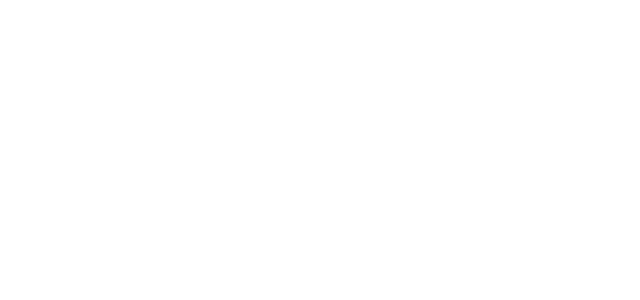
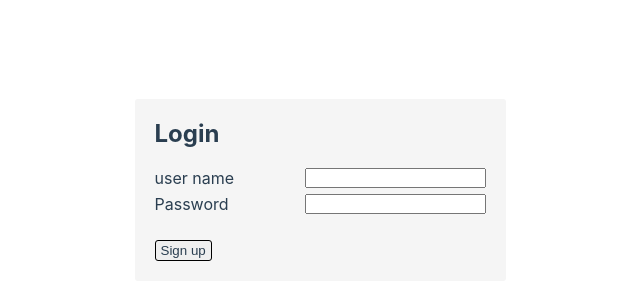
Before and after one commit to kiztopia1/enasiz, a React (Create React App) app: page /login in a window 1280 px wide. Before the commit this address had no page. Shown: the part 170-470 px from the top of the page, without its empty margins (320-960 px from the left). Built offline with nearby package versions, Linux system fonts and the light colour scheme.

Commit message:
login page added

```diff
--- a/src/App.js
+++ b/src/App.js
@@ -1,11 +1,11 @@
 
 import {BrowserRouter as Router, Route, Routes} from 'react-router-dom';
-
+import './App.css';
 
 // components
 import Home from './pages/home'
 import Signup from './pages/signup'
-import './App.css';
+import Login from './pages/login';
 
 function App() {
   return (
@@ -13,6 +13,7 @@ function App() {
       <Routes >
         <Route path='/' element={<Home/>}/>
         <Route path='/signup' element={<Signup/>}/>
+        <Route path='/login' element={<Login/>}/>
       </Routes >
     </Router>
     );
--- /dev/null
+++ b/src/pages/login/index.css
@@ -0,0 +1,31 @@
+.main{
+    display: flex;
+    align-items: center;
+    justify-content: center;
+    height: 100vh;
+    position: relative;
+}
+.cont{
+    position: relative;
+    top:-40px;
+    background-color: whitesmoke;
+    padding:20px;
+    border-radius: 3px;
+}
+.cont h2{
+    margin-bottom: 20px;
+}
+.input-cont{
+    display: flex;
+    margin-bottom: 6px;
+}
+.cont .input-cont label{
+    display: inline-block;
+    width: 150px;
+}
+.cont button{
+    border:1px solid black;
+    padding: 2px 5px;
+    border-radius: 3px;
+    margin-top: 10px;
+}
--- /dev/null
+++ b/src/pages/login/index.js
@@ -0,0 +1,42 @@
+import React from 'react'
+import './index.css'
+class Login extends React.Component {
+    constructor(props){
+        super(props);
+        this.state = {error: ''}
+        this.handelSubmit = this.handelSubmit.bind(this)
+    }
+
+    handelSubmit(event){
+        event.preventDefault();
+        const data = new FormData(event.target)
+        console.log(data.get('username'))
+    }
+    render () {
+        return (
+            <div className='main'>
+
+                <div className="cont">
+
+                <h2>Login</h2>
+                <form onSubmit={this.handelSubmit}>
+                    <div className="input-cont">
+                        <label htmlFor="username">user name</label>
+                        <input type="text" name="username" id="username" required='true' />
+                    </div>
+                    <div className="input-cont">
+                        <label htmlFor="password">Password</label>
+                        <input type="password" name="password" id="password" required='true'/>
+                    </div>
+                    <p className="error">{this.state.error}</p>
+
+                    <button type="submit">Sign up</button>
+                </form>
+                </div>
+
+            </div>
+        )
+        }
+}
+
+export default Login
```
